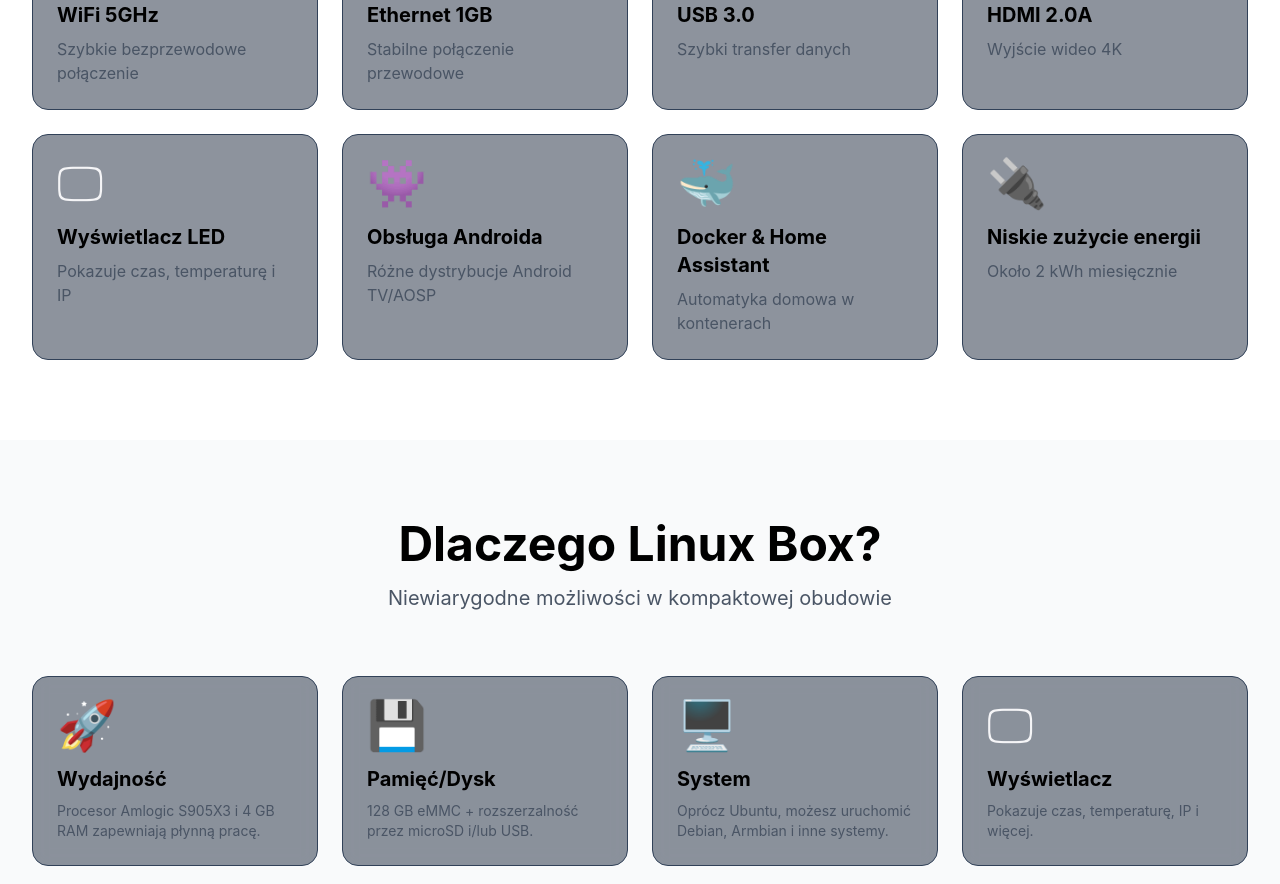
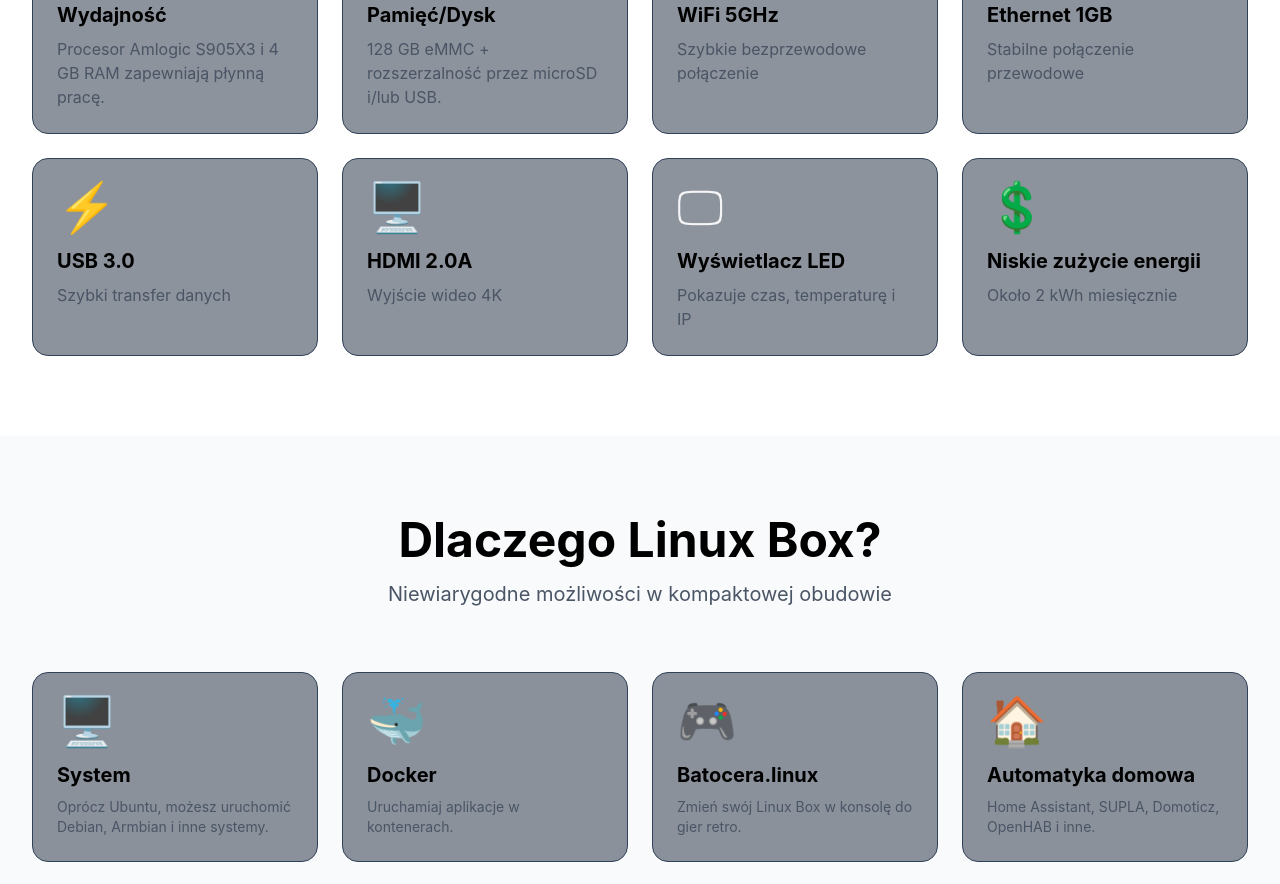
Before and after one commit to araczkowski/box-www-page, a Next.js app: page / in a window 1280 px wide. Shown: the part 1640-2524 px from the top of the page. Built offline with nearby package versions, Linux system fonts and the light colour scheme.

Commit message:
tech spec vs features

```diff
--- a/src/app/page.tsx
+++ b/src/app/page.tsx
@@ -29,6 +29,18 @@ export default function Home() {
           <div className="grid grid-cols-1 sm:grid-cols-2 lg:grid-cols-4 gap-6">
             {[
               {
+                icon: "🚀",
+                title: "Wydajność",
+                description:
+                  "Procesor Amlogic S905X3 i 4 GB RAM zapewniają płynną pracę.",
+              },
+              {
+                icon: "💾",
+                title: "Pamięć/Dysk",
+                description:
+                  "128 GB eMMC + rozszerzalność przez microSD i/lub USB.",
+              },
+              {
                 icon: "📶",
                 title: "WiFi 5GHz",
                 description: "Szybkie bezprzewodowe połączenie",
@@ -54,17 +66,7 @@ export default function Home() {
                 description: "Pokazuje czas, temperaturę i IP",
               },
               {
-                icon: "👾",
-                title: "Obsługa Androida",
-                description: "Różne dystrybucje Android TV/AOSP",
-              },
-              {
-                icon: "🐳",
-                title: "Docker & Home Assistant",
-                description: "Automatyka domowa w kontenerach",
-              },
-              {
-                icon: "🔌",
+                icon: "💲",
                 title: "Niskie zużycie energii",
                 description: "Około 2 kWh miesięcznie",
               },
@@ -103,27 +105,10 @@ export default function Home() {
           <div className="grid grid-cols-1 sm:grid-cols-2 lg:grid-cols-3 xl:grid-cols-4 gap-6">
             {[
               {
-                icon: "🚀",
-                title: "Wydajność",
-                description:
-                  "Procesor Amlogic S905X3 i 4 GB RAM zapewniają płynną pracę.",
-              },
-              {
-                icon: "💾",
-                title: "Pamięć/Dysk",
-                description:
-                  "128 GB eMMC + rozszerzalność przez microSD i/lub USB.",
-              },
-              {
                 icon: "🖥️",
                 title: "System",
                 description:
                   "Oprócz Ubuntu, możesz uruchomić Debian, Armbian i inne systemy.",
-              },
-              {
-                icon: "🖵",
-                title: "Wyświetlacz",
-                description: "Pokazuje czas, temperaturę, IP i więcej.",
               },
               {
                 icon: "🐳",
@@ -144,11 +129,6 @@ export default function Home() {
                 icon: "🎬",
                 title: "CoreElec",
                 description: "Oglądaj filmy i seriale z Kodi.",
-              },
-              {
-                icon: "🔌",
-                title: "Niskie zużycie energii",
-                description: "Około 2 kWh miesięcznie, czyli mniej niż 2 zł.",
               },
               {
                 icon: "👨‍💻",
```
